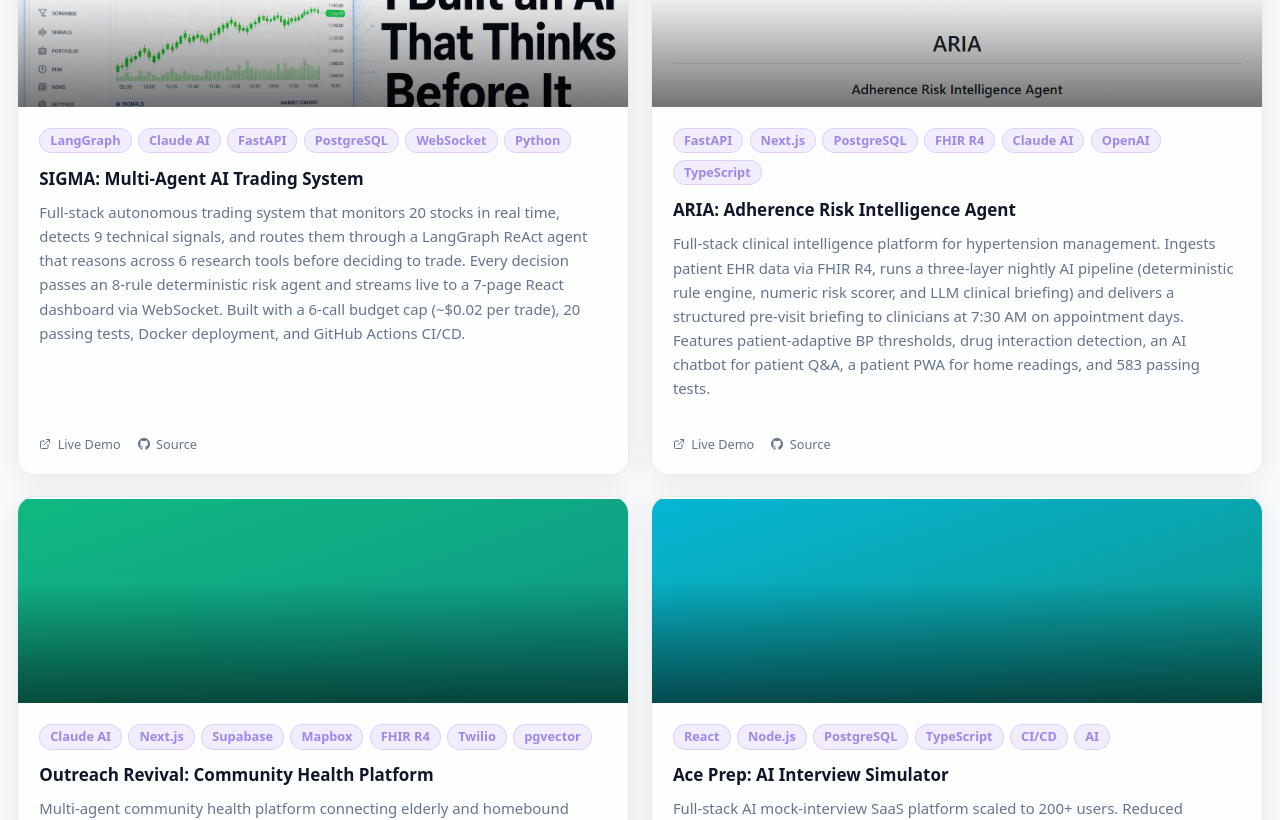
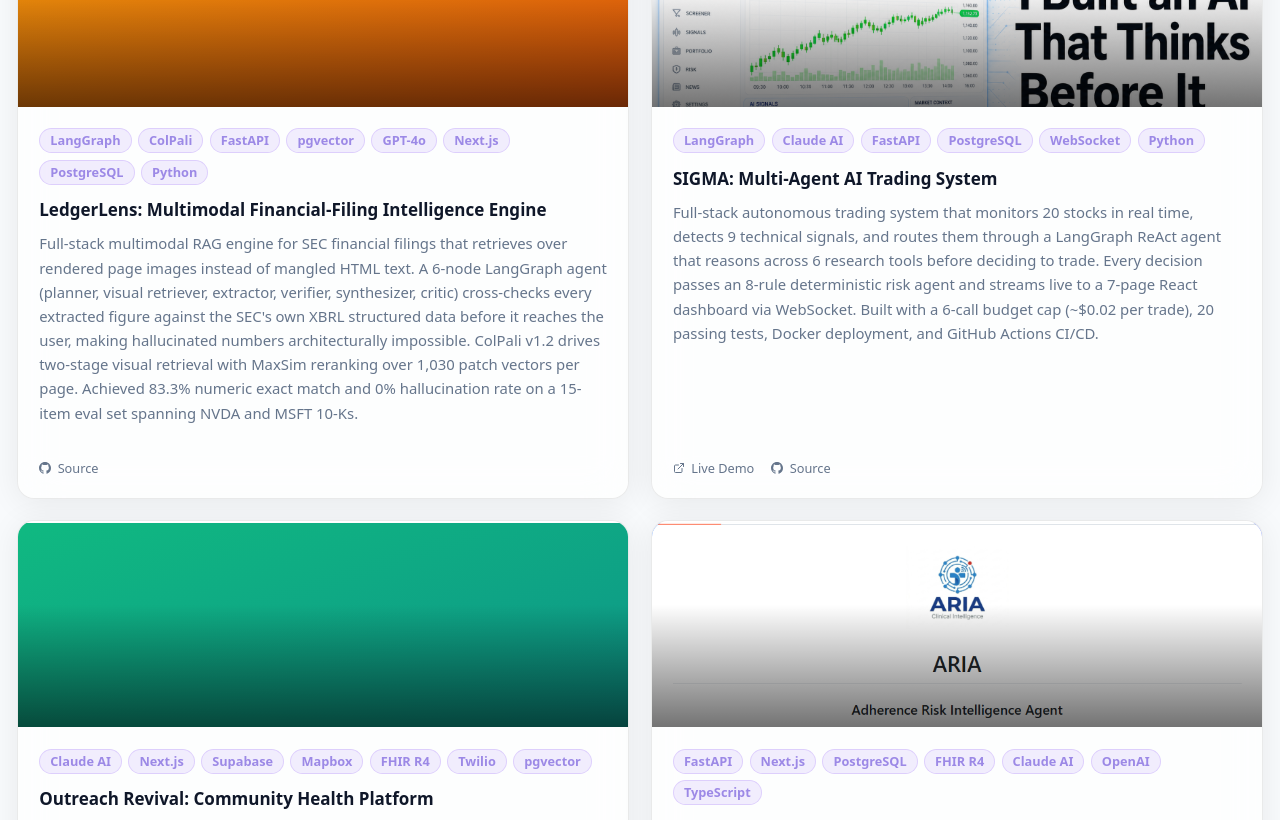
Before and after one commit to Sahil-Khalsa/Sahilsingh-Portfolio, a Next.js app: page / in a window 1280 px wide. Shown: the part 4140-4960 px from the top of the page. Built offline with nearby package versions, Linux system fonts and the light colour scheme; no server answers.

Commit message:
feat: add LedgerLens project, reorder projects, remove Ace Prep

```diff
--- a/data/projects.ts
+++ b/data/projects.ts
@@ -3,6 +3,17 @@ import type { Project } from "@/types";
 export const projects: Project[] = [
   {
     id: 1,
+    title: "LedgerLens: Multimodal Financial-Filing Intelligence Engine",
+    description:
+      "Full-stack multimodal RAG engine for SEC financial filings that retrieves over rendered page images instead of mangled HTML text. A 6-node LangGraph agent (planner, visual retriever, extractor, verifier, synthesizer, critic) cross-checks every extracted figure against the SEC's own XBRL structured data before it reaches the user, making hallucinated numbers architecturally impossible. ColPali v1.2 drives two-stage visual retrieval with MaxSim reranking over 1,030 patch vectors per page. Achieved 83.3% numeric exact match and 0% hallucination rate on a 15-item eval set spanning NVDA and MSFT 10-Ks.",
+    image: "",
+    tags: ["LangGraph", "ColPali", "FastAPI", "pgvector", "GPT-4o", "Next.js", "PostgreSQL", "Python"],
+    demoUrl: "#",
+    githubUrl: "https://github.com/Sahil-Khalsa/LedgerLens",
+    accent: "from-amber-500 to-orange-600",
+  },
+  {
+    id: 2,
     title: "SIGMA: Multi-Agent AI Trading System",
     description:
       "Full-stack autonomous trading system that monitors 20 stocks in real time, detects 9 technical signals, and routes them through a LangGraph ReAct agent that reasons across 6 research tools before deciding to trade. Every decision passes an 8-rule deterministic risk agent and streams live to a 7-page React dashboard via WebSocket. Built with a 6-call budget cap (~$0.02 per trade), 20 passing tests, Docker deployment, and GitHub Actions CI/CD.",
@@ -11,17 +22,6 @@ export const projects: Project[] = [
     demoUrl: "https://lnkd.in/gSgzAjGJ",
     githubUrl: "https://github.com/Sahil-Khalsa/sigma-trading-system",
     accent: "from-violet-500 to-purple-600",
-  },
-  {
-    id: 2,
-    title: "ARIA: Adherence Risk Intelligence Agent",
-    description:
-      "Full-stack clinical intelligence platform for hypertension management. Ingests patient EHR data via FHIR R4, runs a three-layer nightly AI pipeline (deterministic rule engine, numeric risk scorer, and LLM clinical briefing) and delivers a structured pre-visit briefing to clinicians at 7:30 AM on appointment days. Features patient-adaptive BP thresholds, drug interaction detection, an AI chatbot for patient Q&A, a patient PWA for home readings, and 583 passing tests.",
-    image: "/ARIA_IMAGE.png",
-    tags: ["FastAPI", "Next.js", "PostgreSQL", "FHIR R4", "Claude AI", "OpenAI", "TypeScript"],
-    demoUrl: "https://youtu.be/Dnuikyftd-k",
-    githubUrl: "https://github.com/Sahil-Khalsa/ARIA",
-    accent: "from-blue-500 to-indigo-600",
   },
   {
     id: 3,
@@ -36,13 +36,13 @@ export const projects: Project[] = [
   },
   {
     id: 4,
-    title: "Ace Prep: AI Interview Simulator",
+    title: "ARIA: Adherence Risk Intelligence Agent",
     description:
-      "Full-stack AI mock-interview SaaS platform scaled to 200+ users. Reduced transcript retrieval latency 35% (1.2s faster) by redesigning PostgreSQL schema and indexes. Increased release velocity 20% via test-backed CI/CD pipelines.",
-    image: "",
-    tags: ["React", "Node.js", "PostgreSQL", "TypeScript", "CI/CD", "AI"],
-    demoUrl: "#",
-    githubUrl: "#",
-    accent: "from-cyan-500 to-teal-600",
+      "Full-stack clinical intelligence platform for hypertension management. Ingests patient EHR data via FHIR R4, runs a three-layer nightly AI pipeline (deterministic rule engine, numeric risk scorer, and LLM clinical briefing) and delivers a structured pre-visit briefing to clinicians at 7:30 AM on appointment days. Features patient-adaptive BP thresholds, drug interaction detection, an AI chatbot for patient Q&A, a patient PWA for home readings, and 583 passing tests.",
+    image: "/ARIA_IMAGE.png",
+    tags: ["FastAPI", "Next.js", "PostgreSQL", "FHIR R4", "Claude AI", "OpenAI", "TypeScript"],
+    demoUrl: "https://youtu.be/Dnuikyftd-k",
+    githubUrl: "https://github.com/Sahil-Khalsa/ARIA",
+    accent: "from-blue-500 to-indigo-600",
   },
 ];
```
